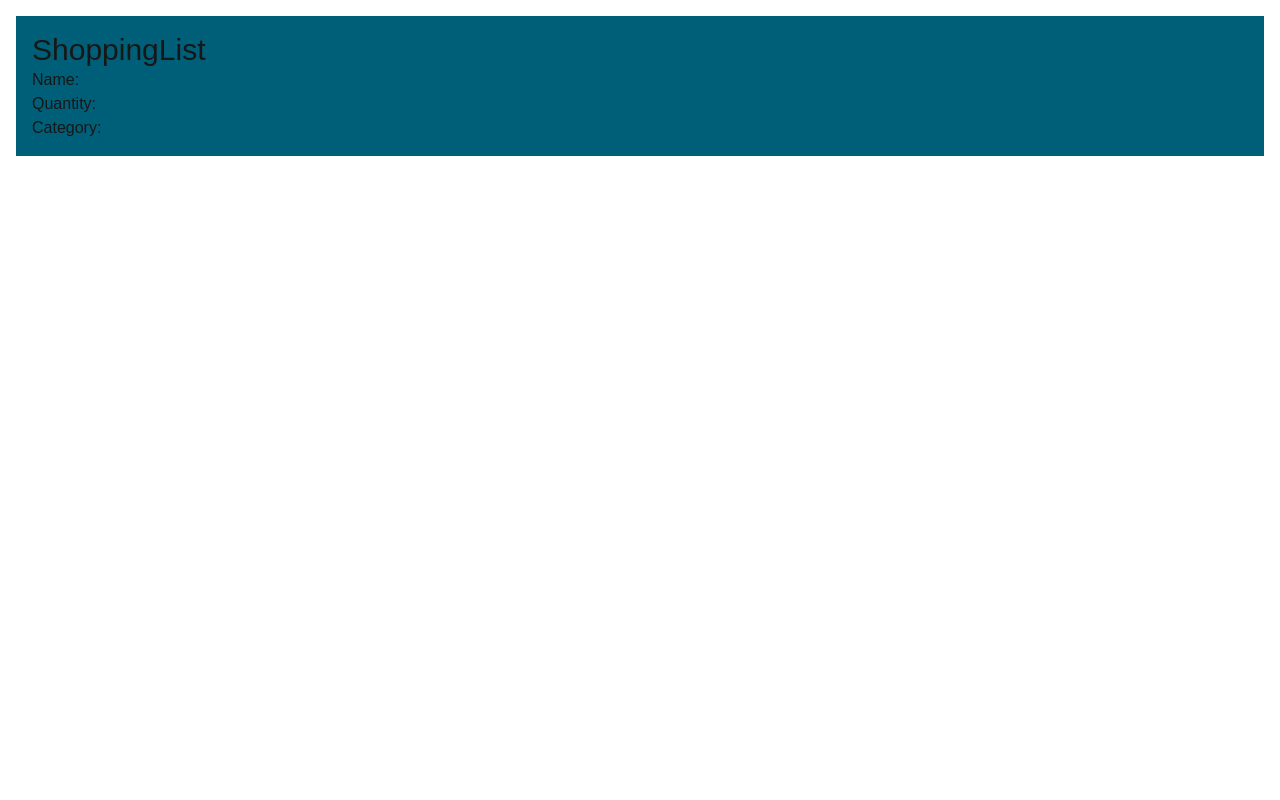
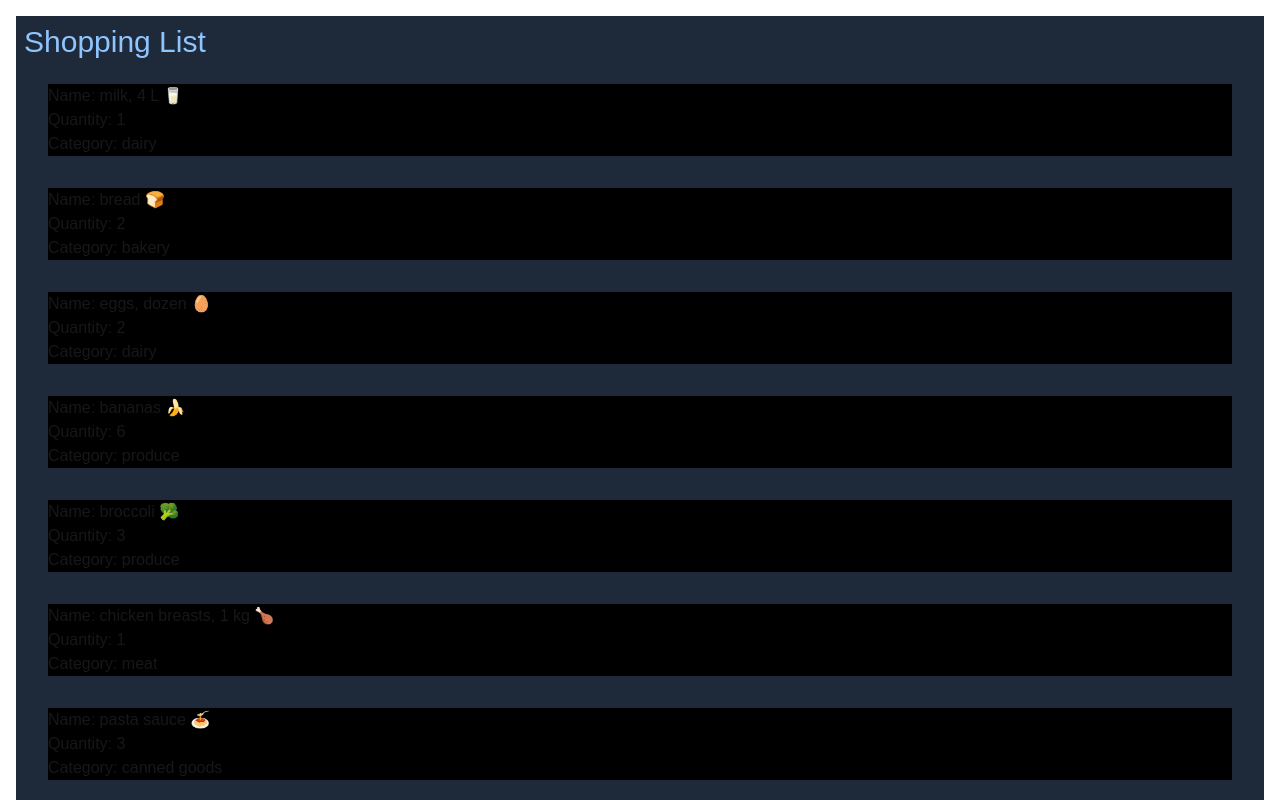
Before and after one commit to vagomezl474/cprg306-assignments, a Next.js app: page /week-3 in a window 1280 px wide. Shown: the top 800 px of the page. Built offline with nearby package versions, Linux system fonts and the light colour scheme.

Commit message:
finised!!
fixed it and its done

```diff
--- a/app/week-3/item-list.js
+++ b/app/week-3/item-list.js
@@ -1,16 +1,8 @@
-import itemPage from "./page";
+import Item from "./item";
 
-export default function itemList()
-{
+export default function ItemList() {
 
-    let ItemList =
-    {
-        name: [],
-        quantity: [],
-        category: [],
-    }
-
-    const item1 = {
+const item1 = {
     name: "milk, 4 L 🥛",
     quantity: 1,
     category: "dairy",
@@ -82,15 +74,21 @@ const item12 = {
     category: "household",
 };
 
-return(
-    <main>
-        <h1>Shopping List</h1>
-        <itemPage
-        name={ItemList.name}
-        quantity={ItemList.quantity}
-        category={ItemList.category}
-        />
-    </main>
+return (
+    <div>
+        <Item itemObj={item1} />
+        <Item itemObj={item2} />
+        <Item itemObj={item3} />
+        <Item itemObj={item4} />
+        <Item itemObj={item5} />
+        <Item itemObj={item6} />
+        <Item itemObj={item7} />
+        <Item itemObj={item8} />
+        <Item itemObj={item9} />
+        <Item itemObj={item10} />
+        <Item itemObj={item11} />
+        <Item itemObj={item12} />
+
+    </div>
 );
-
 }
--- a/app/week-3/item.js
+++ b/app/week-3/item.js
@@ -1,18 +1,15 @@
 
 
 
-export default function ItemsComp()
+export default function Item({itemObj})
 {
 
-    let {name, quantity, category} = Item;
-
-
+    let {name, quantity, category} = itemObj;
 
 
 return(
-    <main className = "bg-cyan-800 m-4 p-4">
-        <h1 className="text-3xl">Shopping List!</h1>
-        <ul>
+    <main className = "bg-gray-800 m-4 p-2">
+        <ul className="bg-black">
             <li>Name: {name} </li>
             <li>Quantity: {quantity}</li>
             <li>Category: {category}</li>
--- a/app/week-3/page.js
+++ b/app/week-3/page.js
@@ -1,21 +1,12 @@
+import ItemList from "./item-list";
 
-export default function itemPage(itemLIST)
-{
-
-
-let {Iname, Iquantity, Icategory} = itemLIST;
-
+export default function Page() {
 
 return(
-    <main className = "bg-cyan-800 m-4 p-4">
-        <h1 className="text-3xl">ShoppingList</h1>
-        <ul>
-            <li>Name: {Iname} </li>
-            <li>Quantity: {Iquantity}</li>
-            <li>Category: {Icategory}</li>
-        </ul>
+    <main className = "bg-gray-800 m-4 p-2">
+        <h1 className="text-3xl text-blue-300">Shopping List</h1>
+        <ItemList />
     </main>
 );
 
-
 }
```
